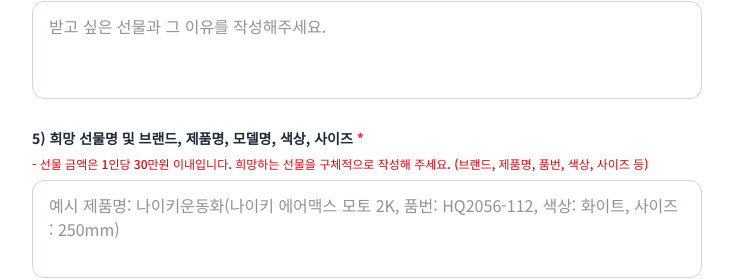
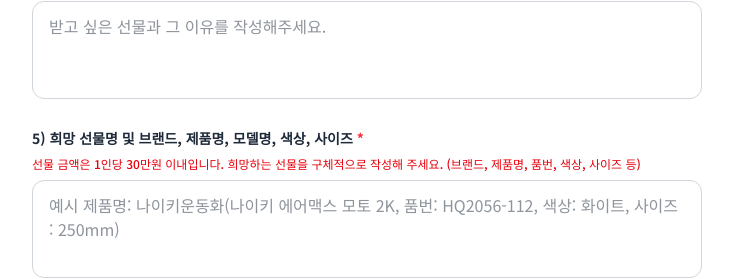
Before and after one commit to dbalzz252-del/ohmygodwish, a plain HTML site: page index.html in a window 1280 px wide. Shown: the part 1560-1839 px from the top of the page, without its empty margins (273-1006 px from the left). Drawn offline with nearby package versions, Linux system fonts and the light colour scheme; a web font is replaced by a local one.

Commit message:
Update index.html

```diff
--- a/index.html
+++ b/index.html
@@ -208,7 +208,7 @@
                         5) 희망 선물명 및 브랜드, 제품명, 모델명, 색상, 사이즈 <span class="text-red-500">*</span>
                     </label>
                     <p class="text-xs text-red-600 mb-2 font-medium">
-                        - 선물 금액은 1인당 30만원 이내입니다. 희망하는 선물을 구체적으로 작성해 주세요. (브랜드, 제품명, 품번, 색상, 사이즈 등)
+                         선물 금액은 1인당 30만원 이내입니다. 희망하는 선물을 구체적으로 작성해 주세요. (브랜드, 제품명, 품번, 색상, 사이즈 등)
                     </p>
                     <textarea id="giftSpec" required rows="3" placeholder="예시 제품명: 나이키운동화(나이키 에어맥스 모토 2K, 품번: HQ2056-112, 색상: 화이트, 사이즈 : 250mm)" class="w-full px-4 py-3 rounded-xl border border-gray-300 focus:ring-2 focus:ring-red-500 focus:border-red-500 outline-none transition resize-none"></textarea>
                 </div>
```
